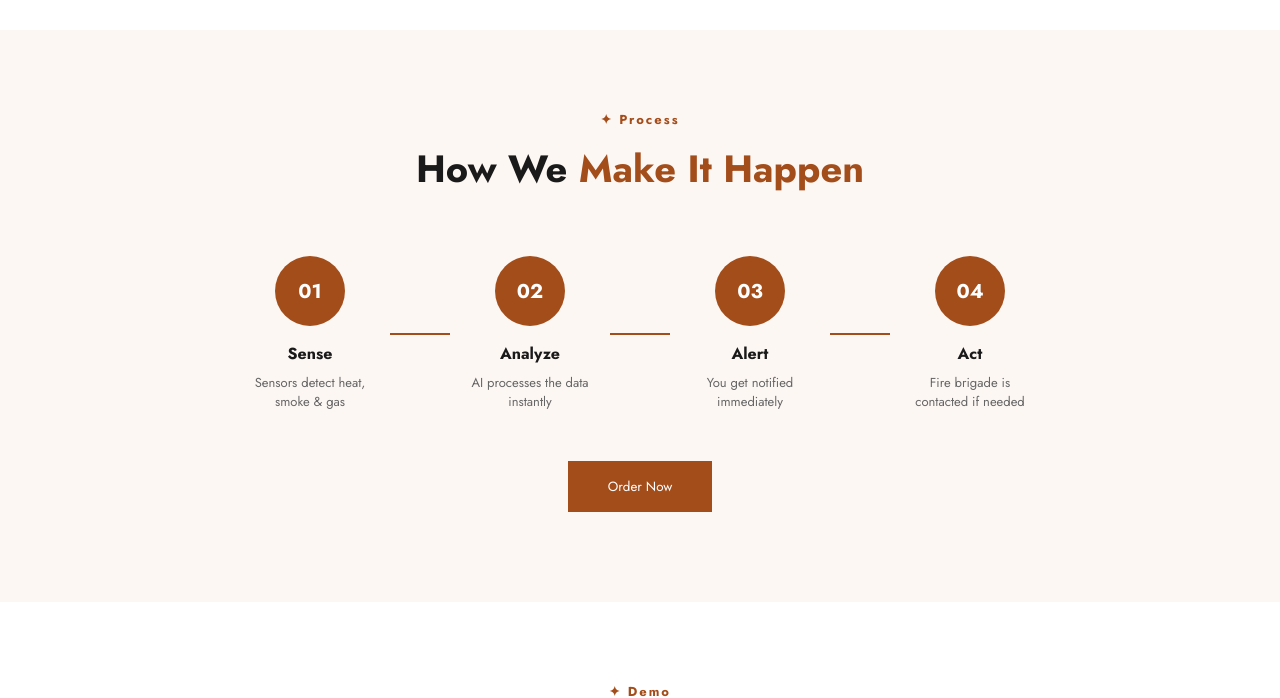
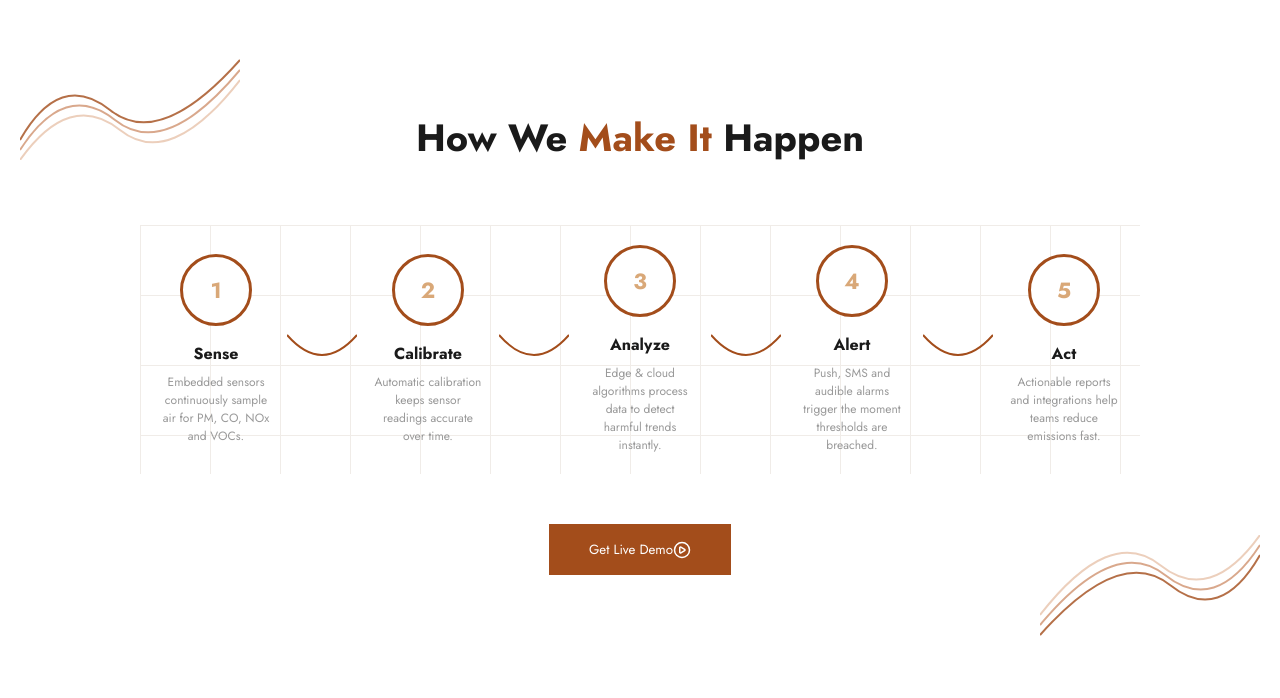
Before and after one commit to janebatakariza-hue/spacklock, a React (Vite) app: page / in a window 1280 px wide. Shown: the part 1666-2364 px from the top of the page. Built offline with nearby package versions, Linux system fonts and the light colour scheme; a web font is replaced by a local one.

Commit message:
redesigned the how to make it happen part

```diff
--- a/src/landingpage.tsx
+++ b/src/landingpage.tsx
@@ -16,6 +16,7 @@ import {
   Star,
   ChevronLeft,
   ChevronRight,
+  PlayCircle,
 } from "lucide-react";
 
 function LandingPage() {
@@ -427,21 +428,71 @@ function LandingPage() {
       <div
         style={{
           padding: "80px 60px",
-          background: "#fdf7f4",
+          background: "white",
           textAlign: "center",
+          position: "relative",
+          overflow: "hidden",
         }}
       >
-        <p
+        {/* Squiggle decorations */}
+        <svg
+          width="220"
+          height="110"
+          viewBox="0 0 220 110"
+          fill="none"
+          style={{ position: "absolute", top: "20px", left: "20px" }}
+        >
+          <path
+            d="M0,90 Q40,20 90,60 T220,10"
+            stroke="#a34d1b"
+            strokeWidth="2"
+            opacity="0.8"
+          />
+          <path
+            d="M0,100 Q45,30 95,70 T220,20"
+            stroke="#c9835c"
+            strokeWidth="2"
+            opacity="0.7"
+          />
+          <path
+            d="M0,110 Q50,40 100,80 T220,30"
+            stroke="#e0b090"
+            strokeWidth="2"
+            opacity="0.6"
+          />
+        </svg>
+        <svg
+          width="220"
+          height="110"
+          viewBox="0 0 220 110"
+          fill="none"
           style={{
-            color: "#a34d1b",
-            fontWeight: "700",
-            letterSpacing: "2px",
-            fontSize: "13px",
-            marginBottom: "12px",
+            position: "absolute",
+            bottom: "20px",
+            right: "20px",
+            transform: "rotate(180deg)",
           }}
         >
-          ✦ Process
-        </p>
+          <path
+            d="M0,90 Q40,20 90,60 T220,10"
+            stroke="#a34d1b"
+            strokeWidth="2"
+            opacity="0.8"
+          />
+          <path
+            d="M0,100 Q45,30 95,70 T220,20"
+            stroke="#c9835c"
+            strokeWidth="2"
+            opacity="0.7"
+          />
+          <path
+            d="M0,110 Q50,40 100,80 T220,30"
+            stroke="#e0b090"
+            strokeWidth="2"
+            opacity="0.6"
+          />
+        </svg>
+
         <h2
           style={{
             fontSize: "38px",
@@ -450,54 +501,63 @@ function LandingPage() {
             marginBottom: "60px",
           }}
         >
-          How We <span style={{ color: "#a34d1b" }}>Make It Happen</span>
+          How We <span style={{ color: "#a34d1b" }}>Make It</span> Happen
         </h2>
         <div
           style={{
+            position: "relative",
             display: "flex",
             alignItems: "center",
             justifyContent: "center",
-            gap: "0px",
             maxWidth: "1000px",
             margin: "0 auto",
-            flexWrap: "wrap",
+            backgroundImage:
+              "linear-gradient(to right, #f0ece8 1px, transparent 1px), linear-gradient(to bottom, #f0ece8 1px, transparent 1px)",
+            backgroundSize: "70px 70px",
+            padding: "20px 0",
           }}
         >
           {[
             {
-              step: "01",
+              step: "1",
               title: "Sense",
-              desc: "Sensors detect heat, smoke & gas",
+              desc: "Embedded sensors continuously sample air for PM, CO, NOx and VOCs.",
             },
             {
-              step: "02",
-              title: "Analyze",
-              desc: "AI processes the data instantly",
+              step: "2",
+              title: "Calibrate",
+              desc: "Automatic calibration keeps sensor readings accurate over time.",
             },
             {
-              step: "03",
-              title: "Alert",
-              desc: "You get notified immediately",
+              step: "3",
+              title: "Analyze",
+              desc: "Edge & cloud algorithms process data to detect harmful trends instantly.",
             },
             {
-              step: "04",
+              step: "4",
+              title: "Alert",
+              desc: "Push, SMS and audible alarms trigger the moment thresholds are breached.",
+            },
+            {
+              step: "5",
               title: "Act",
-              desc: "Fire brigade is contacted if needed",
+              desc: "Actionable reports and integrations help teams reduce emissions fast.",
             },
           ].map((s, i) => (
             <div key={s.step} style={{ display: "flex", alignItems: "center" }}>
-              <div style={{ textAlign: "center", padding: "0 20px" }}>
+              <div style={{ textAlign: "center", padding: "0 16px" }}>
                 <div
                   style={{
-                    width: "70px",
-                    height: "70px",
+                    width: "72px",
+                    height: "72px",
                     borderRadius: "50%",
-                    background: "#a34d1b",
-                    color: "white",
+                    background: "white",
+                    border: "3px solid #a34d1b",
+                    color: "#d9a878",
                     display: "flex",
                     alignItems: "center",
                     justifyContent: "center",
-                    fontSize: "20px",
+                    fontSize: "22px",
                     fontWeight: "800",
                     margin: "0 auto 16px",
                   }}
@@ -516,23 +576,28 @@ function LandingPage() {
                 </h3>
                 <p
                   style={{
-                    fontSize: "13px",
-                    color: "#666",
-                    maxWidth: "120px",
+                    fontSize: "12px",
+                    color: "#999",
+                    maxWidth: "110px",
                   }}
                 >
                   {s.desc}
                 </p>
               </div>
-              {i < 3 && (
-                <div
-                  style={{
-                    width: "60px",
-                    height: "2px",
-                    background: "#a34d1b",
-                    flexShrink: 0,
-                  }}
-                />
+              {i < 4 && (
+                <svg
+                  width="70"
+                  height="50"
+                  viewBox="0 0 70 50"
+                  style={{ flexShrink: 0 }}
+                >
+                  <path
+                    d="M0,10 Q35,50 70,10"
+                    stroke="#a34d1b"
+                    strokeWidth="2"
+                    fill="none"
+                  />
+                </svg>
               )}
             </div>
           ))}
@@ -542,7 +607,7 @@ function LandingPage() {
           style={{ marginTop: "50px" }}
           onClick={() => setPage("signup")}
         >
-          Order Now
+          Get Live Demo <PlayCircle size={18} />
         </button>
       </div>
 
```
Also changed, not shown: src/default.tsx (deleted, +0 -8 lines).
